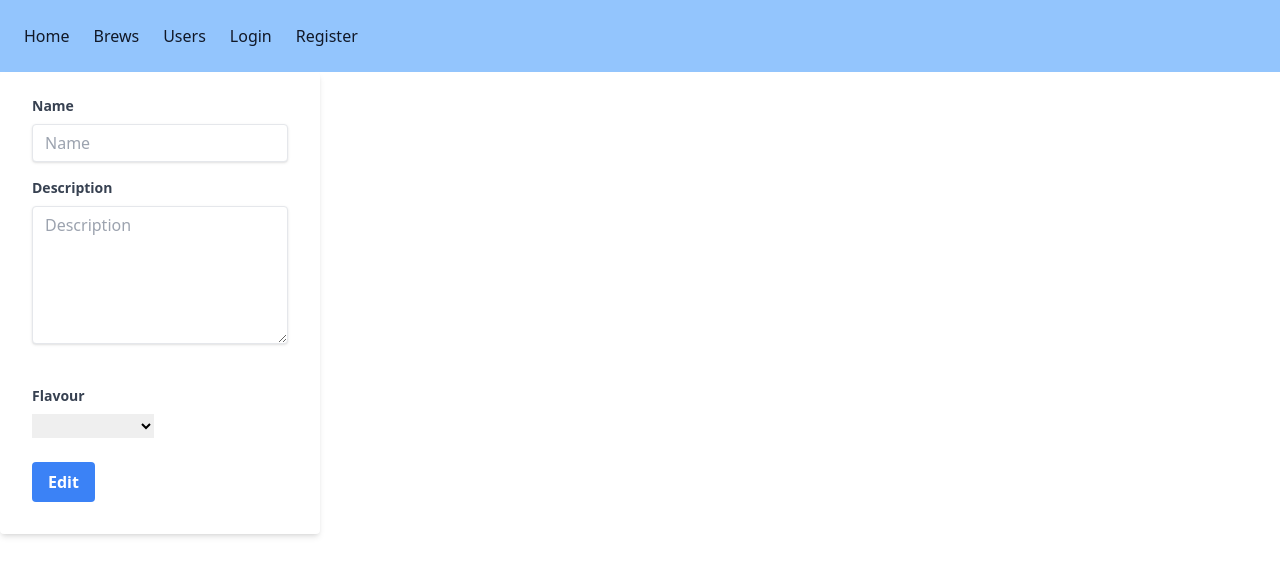
After one commit to Code-Institute-Submissions/CI-milestone-5, a Flask app: template templates/edit_brew.html in a window 1280 px wide. The commit adds this page. Shown: the top 576 px of the page. Run offline with Flask 2, Linux system fonts and the light colour scheme; the template is opened without the code that fills it, so the values that code supplies are empty; style sheets or scripts are compiled from the project's sources; some libraries are stand-ins or nearby versions.

Commit message:
Added: Edit and delete Brew functionality

```diff
--- a/app.py
+++ b/app.py
@@ -120,6 +120,33 @@ def brew(id):
     return render_template("brew.html", brew=brew)
 
 
+@app.route("/edit_brew/<id>", methods=["GET", "POST"])
+def edit_brew(id):
+    if request.method == "POST":
+        edited_brew = {
+            "name": request.form.get("name"),
+            "description": request.form.get("description"),
+            "flavour": request.form.get("flavour"),
+            "created_by": session["user"],
+        }
+        mongo.db.Brews.update_one({"_id": ObjectId(id)}, {"$set": edited_brew})
+        flash("Brew edited!")
+        return redirect(url_for("brew", id=id))
+
+    brew = mongo.db.Brews.find_one({"_id": ObjectId(id)})
+    flavours = mongo.db.Flavours.find().sort("flavour_name", 1)
+
+    return render_template("edit_brew.html", brew=brew, flavours=flavours)
+
+
+@app.route("/delete_brew/<id>")
+def delete_brew(id):
+    mongo.db.Brews.delete_one({"_id": ObjectId(id)})
+    flash("Brew removed!")
+
+    return redirect(url_for("get_brews"))
+
+
 if __name__ == "__main__":
     app.run(host=os.environ.get("IP"),
             port=int(os.environ.get("PORT")),
--- a/templates/brew.html
+++ b/templates/brew.html
@@ -9,8 +9,8 @@
   <div class="px-6 py-4">
     <div class="font-bold text-xl mb-2">{{ brew.name }}</div>
     {% if (brew.created_by == session['user']) %}
-    <a href="#">Edit</a>
-    <a href="#">Delete</a>
+    <a href="{{ url_for('edit_brew', id=brew._id) }}">Edit</a>
+    <a href="{{ url_for('delete_brew', id=brew._id) }}">Delete</a>
     {% endif %}
     <div class="font-bold text-lg mb-2">{{ brew.created_by }}</div>
     <p class="text-gray-700 text-base">{{ brew.description }}</p>
--- /dev/null
+++ b/templates/edit_brew.html
@@ -0,0 +1,66 @@
+{% extends "base.html" %}
+{% block content %}
+<div class="w-full max-w-xs">
+    <form
+    class="bg-white shadow-md rounded px-8 pt-6 pb-8 mb-4"
+    method="POST"
+    action="{{ url_for('edit_brew', id=brew._id) }}"
+    >
+        <!-- Brew Name -->
+        <div class="mb-4">
+            <label class="block text-gray-700 text-sm font-bold mb-2" for="name">
+                Name
+            </label>
+            <input
+            class="shadow appearance-none border rounded w-full py-2 px-3 text-gray-700 leading-tight focus:outline-none focus:shadow-outline"
+            id="name"
+            name="name"
+            type="text"
+            placeholder="Name"
+            minlength="5"
+            maxlength="20"
+            value="{{brew.name}}"
+            required
+            />
+        </div>
+        <!-- Brew Description -->
+        <div class="mb-6">
+            <label class="block text-gray-700 text-sm font-bold mb-2" for="description">
+                Description
+            </label>
+            <textarea
+            class="shadow appearance-none border rounded w-full py-2 px-3 text-gray-700 mb-3 leading-tight focus:outline-none focus:shadow-outline"
+            id="description"
+            name="description"
+            placeholder="Description"
+            rows="6"
+            />{{brew.description}}</textarea>
+        </div>
+        <!-- Flavour selector -->
+        <div class="mb-6">
+            <label class="block text-gray-700 text-sm font-bold mb-2" for="flavour">
+                Flavour
+            </label>
+            <select name="flavour" id="flavour">
+                <option value="" disabled>Select flavour</option>
+                {% for flavour in flavours %}
+                    {% if flavour.flavour_name == brew.flavour %}
+                        <option selected value="{{ flavour.flavour_name }}">{{ flavour.flavour_name }}</option>
+                    {% else %}
+                        <option value="{{ flavour.flavour_name }}">{{ flavour.flavour_name }}</option>
+                    {% endif %}
+                {% endfor %}
+            </select>
+        </div>
+        <!-- Submit -->
+        <div class="flex items-center justify-between">
+            <button
+                class="bg-blue-500 hover:bg-blue-700 text-white font-bold py-2 px-4 rounded focus:outline-none focus:shadow-outline"
+                type="submit"
+                >
+                Edit
+            </button>
+        </div>
+    </form>
+</div>
+{% endblock %}
```
